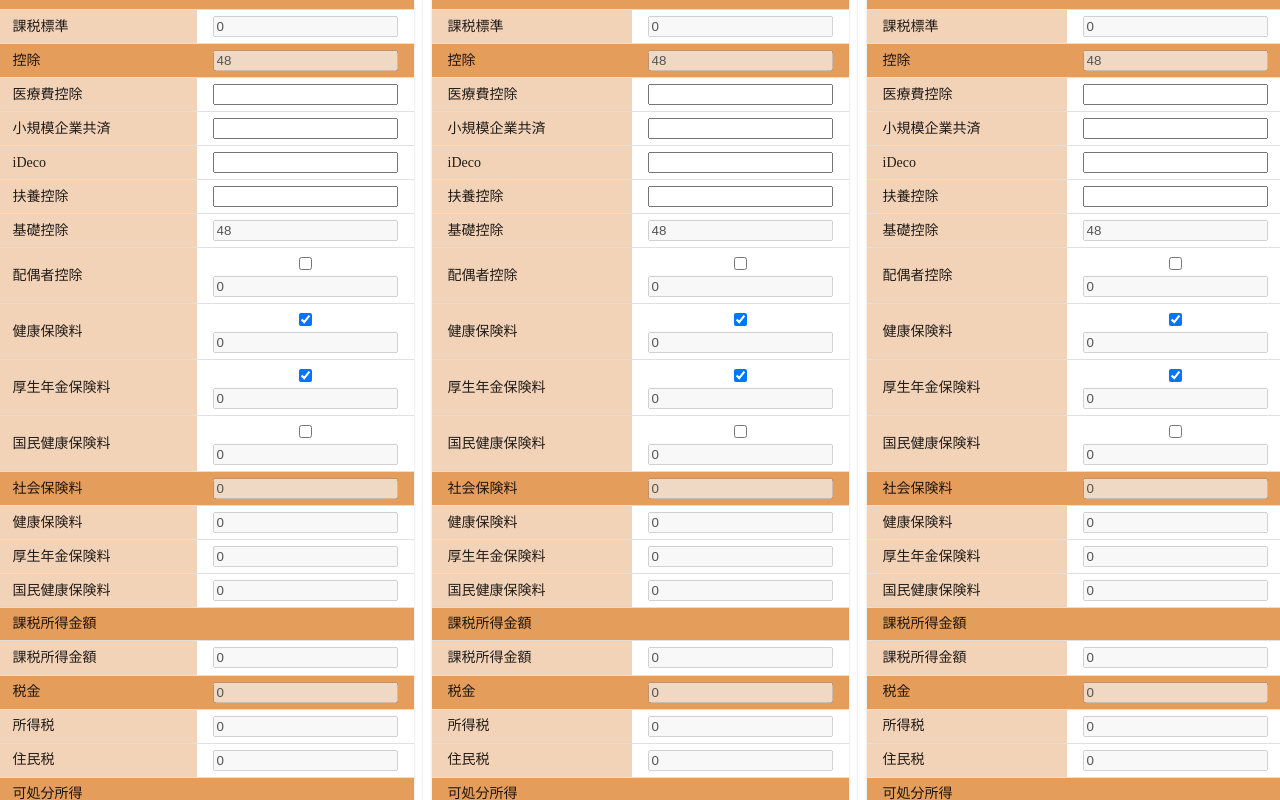
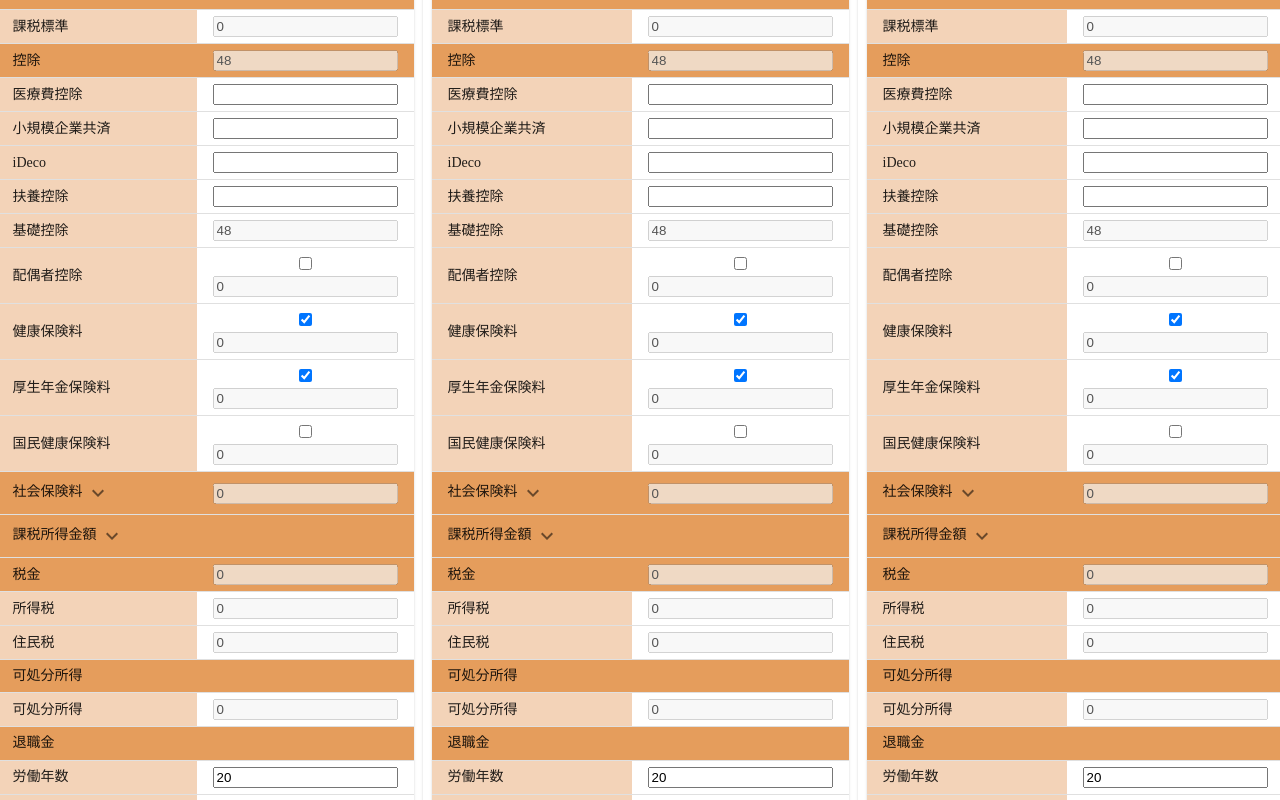
Before and after one commit to somurieengieer/fire-simulator, a React (Create React App) app: page /tax in a window 1280 px wide. Shown: the part 496-1296 px from the top of the page. Built offline with nearby package versions, Linux system fonts and the light colour scheme.

Commit message:
サブタイトルの行でexpandできるよう修正

```diff
--- a/src/layout/molecules/PhaseTableItems.tsx
+++ b/src/layout/molecules/PhaseTableItems.tsx
@@ -37,7 +37,17 @@ export const usePatternTableStyles = makeStyles({
   },
   inputError: {
     backgroundColor: theme.palette.error.main,
-  }
+  },
+  expand: {
+    transform: 'rotate(0deg)',
+    marginLeft: 'auto',
+    transition: theme.transitions.create('transform', {
+      duration: theme.transitions.duration.shortest,
+    }),
+  },
+  expandOpen: {
+    transform: 'rotate(180deg)',
+  },
 });
 
 interface TablePatternHeaderSetProps {
--- a/src/layout/molecules/TaxTable.tsx
+++ b/src/layout/molecules/TaxTable.tsx
@@ -1,4 +1,4 @@
-import React from 'react';
+import React, {useState} from 'react';
 import {Grid, Paper, Table, TableBody, TableContainer} from "@material-ui/core";
 import {makeStyles} from "@material-ui/core/styles";
 import {usePatternTableStyles} from "./PhaseTableItems";
@@ -25,6 +25,8 @@ export function TaxTable({taxSetIndex, taxSet}: PhasesTableProps) {
   const classes = useStyles();
   const tableClasses = usePatternTableStyles();
   const dispatch = useDispatch();
+  const [expandedSocialInsurance, setExpandedSocialInsurance] = useState<boolean>(false)
+  const [expandedTaxableIncomeAmount, setExpandedTaxableIncomeAmount] = useState<boolean>(false)
 
   const updateTaxSetItem = (updateValue: (set: TaxSet) => void) => {
     const newTaxSet = JSON.parse(JSON.stringify(taxSet)) as TaxSet
@@ -111,18 +113,28 @@ export function TaxTable({taxSetIndex, taxSet}: PhasesTableProps) {
                                         disabled={!deduction.editable}
                   />
                   ))}
-                <TaxSubHeaderRowSet title={'社会保険料'} amount={sumAmount(taxSet.socialInsurance)} />
+                <TaxSubHeaderRowSet title={'社会保険料'} amount={sumAmount(taxSet.socialInsurance)}
+                                    expanded={expandedSocialInsurance} handleExpandClick={setExpandedSocialInsurance}
+                />
+                {expandedSocialInsurance && (
+                  <>
                     {taxSet.socialInsurance.map((socialInsurance) => (
                       <TaxIncomeTableRowSet rowLabel={socialInsurance.name}
                                             value={socialInsurance.amount || ''}
                                             disabled={true}
                       />
                     ))}
-                <TaxSubHeaderRowSet title={'課税所得金額'} />
+                  </>
+                )}
+                <TaxSubHeaderRowSet title={'課税所得金額'}
+                                    expanded={expandedTaxableIncomeAmount} handleExpandClick={setExpandedTaxableIncomeAmount}
+                />
+                {expandedTaxableIncomeAmount && (
                   <TaxIncomeTableRowSet rowLabel={'課税所得金額'}
                                         value={taxSet.taxableIncomeAmount || ''}
                                         disabled={true}
                   />
+                )}
                 <TaxSubHeaderRowSet title={'税金'} amount={sumAmount(taxSet.personalTax)} />
                 {taxSet.personalTax.map((personalTax) => (
                   <TaxIncomeTableRowSet rowLabel={personalTax.name}
--- a/src/layout/molecules/TaxTableItems.tsx
+++ b/src/layout/molecules/TaxTableItems.tsx
@@ -1,6 +1,8 @@
 import React from 'react';
-import {TableCell, TableHead, TableRow} from "@material-ui/core";
+import {IconButton, TableCell, TableHead, TableRow} from "@material-ui/core";
 import {usePatternTableStyles} from "./PhaseTableItems";
+import ExpandMoreIcon from '@material-ui/icons/ExpandMore';
+import clsx from 'clsx';
 
 export function TaxHeaderRowSet({title}
 : {title: string}) {
@@ -16,15 +18,34 @@ export function TaxHeaderRowSet({title}
   )
 }
 
-export function TaxSubHeaderRowSet({title, amount}
-: {title: string, amount?: number}) {
+export function TaxSubHeaderRowSet({title, amount, expanded, handleExpandClick}
+: {title: string, amount?: number, expanded?: boolean, handleExpandClick?: (v: boolean) => void}) {
   const classes = usePatternTableStyles();
+  const createTitle = () => (
+    <>
+      {title}
+      {handleExpandClick !== undefined && (
+        <IconButton
+          className={clsx(classes.expand, {
+            [classes.expandOpen]: expanded,
+          })}
+          onClick={v => handleExpandClick(!expanded)}
+          aria-expanded={expanded}
+          aria-label="show more"
+          size={"small"}
+        >
+          <ExpandMoreIcon />
+        </IconButton>
+      )}
+    </>
+  )
+
   return (
     <TableRow className={classes.tableHeadRow}>
       {amount !== undefined ? (
         <>
           <TableCell>
-            {title}
+            {createTitle()}
           </TableCell>
           <TableCell className={classes.tableCell} align="center">
             <input value={amount}
@@ -34,7 +55,7 @@ export function TaxSubHeaderRowSet({title, amount}
         </>
       ) : (
         <TableCell colSpan={2}>
-          {title}
+          {createTitle()}
         </TableCell>
       )}
     </TableRow>
```
Lines whose indentation alone changed are shown as unchanged.
